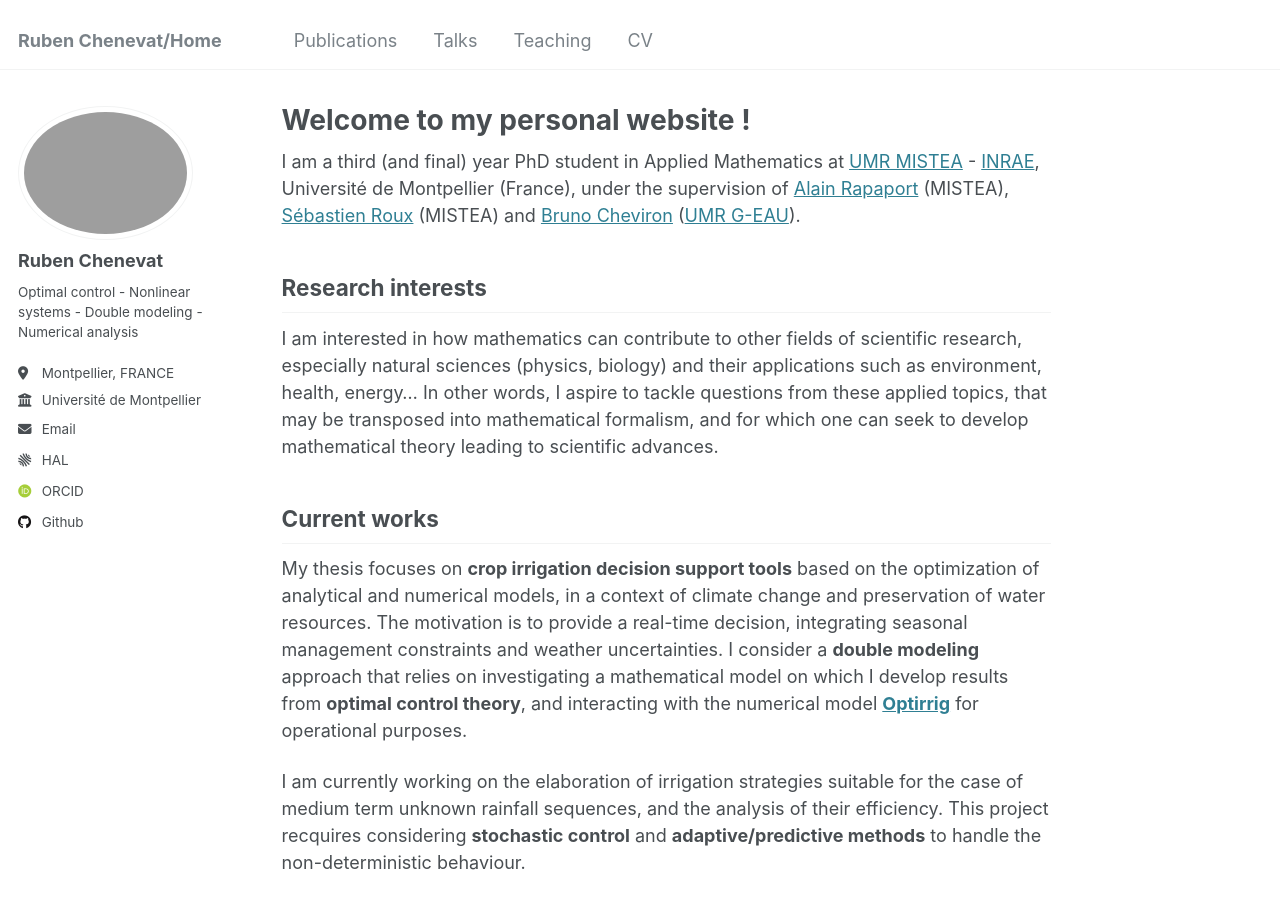
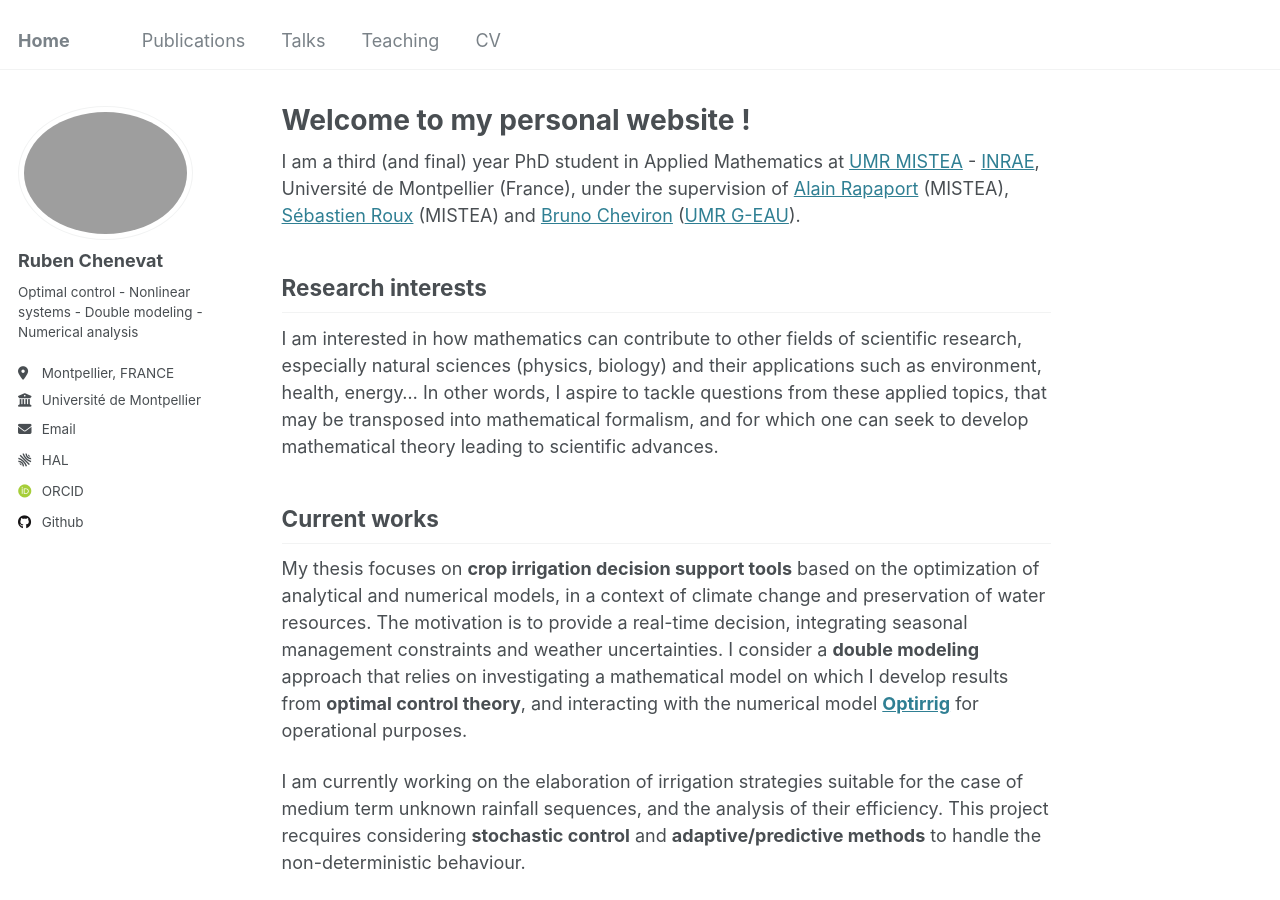
Before and after one commit to rubenchenevat/rubenchenevat.github.io, a Jekyll site: the page built from _pages/about.md, in a window 1280 px wide and 900 px high. Built offline with Jekyll 4.4.1, drawn with Linux system fonts in a browser that asks for light colours; some web fonts are replaced.

Commit message:
Update _config.yml

```diff
--- a/_config.yml
+++ b/_config.yml
@@ -8,7 +8,7 @@
 
 # Basic Site Settings
 locale                   : "fr-FR"
-title                    : "Ruben Chenevat/Home"
+title                    : "Home"
 title_separator          : "-"
 name                     : &name "Ruben Chenevat"
 description              : &description "personal description"
```
